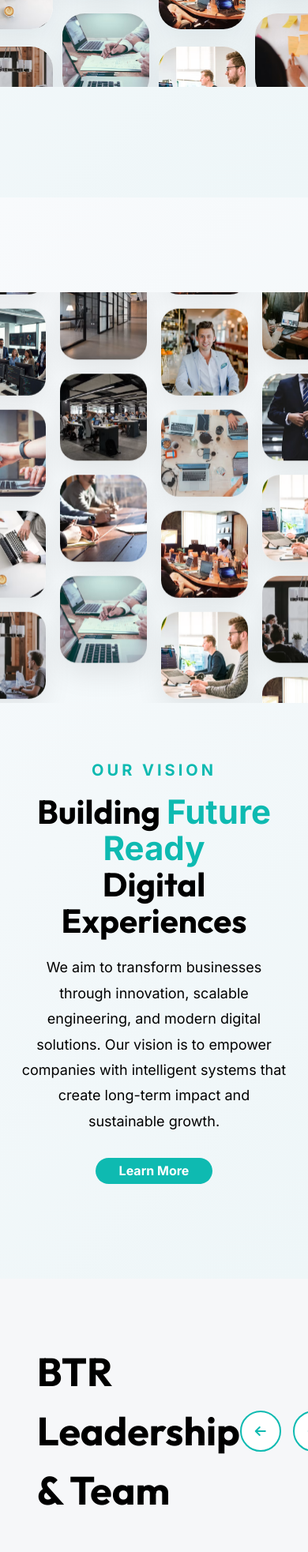
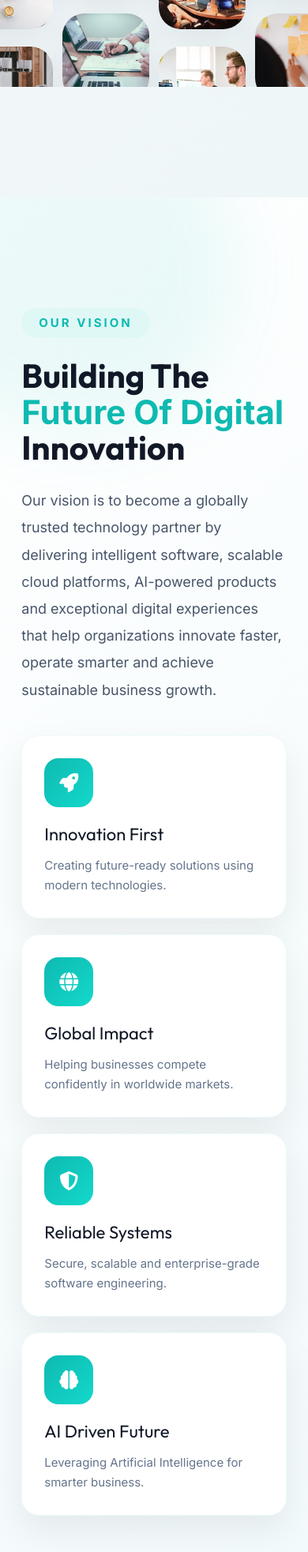
Before and after one commit to MuhammadNouman769/btr_solutions, a Django app: page /about-us/ in a window 390 px wide. Shown: the part 3766-5731 px from the top of the page at 79% size. Run offline with Django 5.2, Linux system fonts and the light colour scheme; data comes from the database, SQL or seed files in the repository; some libraries are stand-ins or nearby versions.

Commit message:
Refactor vision section styling and layout for improved design
- Redesigned the 'Our Vision' section with a grid layout and enhanced styling.
- Introduced new background effects and responsive design adjustments.
- Updated text styles and added new elements for better visual hierarchy.
- Removed outdated classes and optimized the structure for clarity.

```diff
--- a/templates/about/about.html
+++ b/templates/about/about.html
@@ -261,88 +261,346 @@ html{
     from { transform: translateY(-50%); }
     to { transform: translateY(0); }
 }
+/*==================================================
+                OUR VISION
+==================================================*/
 
-/* ===================== OUR VISION ===================== */
-.vision-section {
-    display: flex;
-    justify-content: space-between;
-    align-items: center;
-    padding: 120px 6%;
-    gap: 70px;
-    background: linear-gradient(135deg, #f8fafc, #eef6f8);
-    overflow: hidden;
-}
-.vision-left {
-    display: flex;
-    gap: 18px;
-    height: 520px;
-    overflow: hidden;
-}
-.vision-column {
-    display: flex;
-    flex-direction: column;
-    gap: 18px;
-}
-.vision-card {
-    width: 145px;
-    height: 145px;
-    border-radius: 22px;
-    overflow: hidden;
-    background: #fff;
-    box-shadow: 0 15px 35px rgba(0,0,0,0.08);
-    flex-shrink: 0;
-    transition: 0.3s;
-}
-.vision-card img {
-    width: 100%;
-    height: 100%;
-    object-fit: cover;
-}
-.vision-card:hover { transform: scale(1.08); }
-
-.move-up { animation: moveUp 16s linear infinite; }
-.move-down { animation: moveDown 16s linear infinite; }
-
-@keyframes moveUp {
-    from { transform: translateY(0); }
-    to { transform: translateY(-50%); }
-}
-@keyframes moveDown {
-    from { transform: translateY(-50%); }
-    to { transform: translateY(0); }
+.vision-section{
+    position:relative;
+    padding:140px 7%;
+    display:grid;
+    grid-template-columns:1.1fr .9fr;
+    gap:90px;
+    align-items:center;
+    overflow:hidden;
+    background:linear-gradient(135deg,#ffffff 0%,#f5fbfc 45%,#eef8fa 100%);
 }
 
-.vision-right { width: 520px; }
-.vision-tag {
-    color: #0ebab1;
-    font-weight: 800;
-    letter-spacing: 4px;
-    font-size: 20px;
-    margin-bottom: 15px;
-    display: inline-block;
+.vision-section::before{
+    content:"";
+    position:absolute;
+    width:420px;
+    height:420px;
+    border-radius:50%;
+    background:rgba(14,186,177,.08);
+    left:-120px;
+    top:-120px;
+    filter:blur(40px);
 }
-.vision-right h2 {
-    font-size: 56px;
-    line-height: 1.1;
-    font-weight: 800;
-    margin-bottom: 20px;
-    color:#000000;
+
+.vision-section::after{
+    content:"";
+    position:absolute;
+    width:380px;
+    height:380px;
+    border-radius:50%;
+    background:rgba(14,186,177,.08);
+    right:-120px;
+    bottom:-120px;
+    filter:blur(40px);
 }
-.vision-right h2 span { color: #0ebab1; }
-.vision-right p {
-    font-size: 18px;
-    line-height: 1.8;
-    color: #000000;
-    margin-bottom: 30px;
+
+/* LEFT */
+
+.vision-left{
+    position:relative;
+    z-index:2;
 }
-.vision-btn {
-    padding: 14px 30px;
-    background: #0ebab1;
-    color: #fff;
-    border-radius: 40px;
-    text-decoration: none;
-    display: inline-block;
-    font-weight: 700;
+
+.vision-tag{
+    display:inline-block;
+    padding:8px 22px;
+    border-radius:50px;
+    background:#dff8f6;
+    color:#0ebab1;
+    font-size:15px;
+    font-weight:700;
+    letter-spacing:3px;
+    margin-bottom:25px;
+}
+
+.vision-left h2{
+    font-size:62px;
+    line-height:1.08;
+    font-weight:800;
+    color:#111827;
+    margin-bottom:28px;
+}
+
+.vision-left h2 span{
+    color:#0ebab1;
+}
+
+.vision-left p{
+    font-size:18px;
+    line-height:1.9;
+    color:#475569;
+    margin-bottom:40px;
+}
+
+/* FEATURE GRID */
+
+.vision-grid{
+    display:grid;
+    grid-template-columns:repeat(2,1fr);
+    gap:20px;
+}
+
+.vision-box{
+    background:#fff;
+    padding:28px;
+    border-radius:22px;
+    box-shadow:0 18px 45px rgba(0,0,0,.07);
+    transition:.35s;
+    border:1px solid rgba(14,186,177,.08);
+}
+
+.vision-box:hover{
+    transform:translateY(-8px);
+}
+
+.vision-icon{
+    width:62px;
+    height:62px;
+    border-radius:18px;
+    background:linear-gradient(135deg,#0ebab1,#14d8cb);
+    display:flex;
+    align-items:center;
+    justify-content:center;
+    color:#fff;
+    font-size:24px;
+    margin-bottom:18px;
+}
+
+.vision-box h4{
+    font-size:22px;
+    margin-bottom:10px;
+    color:#111827;
+}
+
+.vision-box p{
+    font-size:15px;
+    line-height:1.7;
+    margin:0;
+    color:#64748b;
+}
+
+/* RIGHT */
+
+.vision-right{
+    position:relative;
+    display:flex;
+    justify-content:center;
+    z-index:2;
+}
+
+/* MAIN CARD */
+
+.vision-main-card{
+
+    width:100%;
+    max-width:470px;
+    padding:45px;
+    border-radius:35px;
+
+    background:rgba(255,255,255,.82);
+
+    backdrop-filter:blur(18px);
+
+    border:1px solid rgba(255,255,255,.5);
+
+    box-shadow:
+    0 40px 80px rgba(0,0,0,.08);
+
+}
+
+/* STATS */
+
+.vision-stats{
+    display:grid;
+    grid-template-columns:repeat(2,1fr);
+    gap:18px;
+}
+
+.vision-stat{
+
+    background:#fff;
+    border-radius:22px;
+    padding:26px;
+    text-align:center;
+    box-shadow:0 12px 35px rgba(0,0,0,.06);
+
+}
+
+.vision-stat h3{
+
+    font-size:42px;
+    color:#0ebab1;
+    margin-bottom:10px;
+
+}
+
+.vision-stat span{
+
+    color:#64748b;
+    font-weight:600;
+
+}
+
+.vision-divider{
+
+    height:1px;
+    background:#e8edf2;
+    margin:35px 0;
+
+}
+
+.vision-main-card h3{
+
+    font-size:28px;
+    margin-bottom:15px;
+    color:#111827;
+
+}
+
+.vision-main-card p{
+
+    color:#64748b;
+    line-height:1.9;
+    margin-bottom:35px;
+
+}
+
+.vision-btn{
+
+    display:inline-flex;
+    align-items:center;
+    gap:10px;
+
+    padding:16px 34px;
+
+    background:#0ebab1;
+
+    color:#fff;
+
+    border-radius:50px;
+
+    text-decoration:none;
+
+    font-weight:700;
+
+    transition:.3s;
+
+}
+
+.vision-btn:hover{
+
+    transform:translateY(-5px);
+
+}
+
+/* FLOATING */
+
+.float-card{
+
+    position:absolute;
+
+    background:#fff;
+
+    padding:18px 24px;
+
+    border-radius:20px;
+
+    box-shadow:0 20px 45px rgba(0,0,0,.08);
+
+    animation:floatCard 4s ease-in-out infinite;
+
+}
+
+.float-top{
+
+    right:-20px;
+
+    top:40px;
+
+}
+
+.float-bottom{
+
+    left:-30px;
+
+    bottom:70px;
+
+    animation-delay:2s;
+
+}
+
+.float-card strong{
+
+    display:block;
+
+    font-size:28px;
+
+    color:#0ebab1;
+
+}
+
+.float-card span{
+
+    color:#64748b;
+
+}
+
+@keyframes floatCard{
+
+    0%,100%{
+        transform:translateY(0);
+    }
+
+    50%{
+        transform:translateY(-12px);
+    }
+
+}
+
+/* RESPONSIVE */
+
+@media(max-width:1200px){
+
+.vision-section{
+
+grid-template-columns:1fr;
+
+}
+
+}
+
+@media(max-width:768px){
+
+.vision-left h2{
+
+font-size:42px;
+
+}
+
+.vision-grid{
+
+grid-template-columns:1fr;
+
+}
+
+.vision-stats{
+
+grid-template-columns:1fr;
+
+}
+
+.float-card{
+
+display:none;
+
+}
+
 }
 
 /* ===================== TEAM ===================== */
@@ -662,46 +920,174 @@ html{
         </div>
     </div>
 </section>
-
 <!-- OUR VISION -->
 <section id="our-vision" class="vision-section">
+
     <div class="vision-left">
-        <div class="vision-column move-up">
-            <div class="vision-card"><img src="{% static 'images/about/why-choose-us/1.jpeg' %}" alt=""></div>
-            <div class="vision-card"><img src="{% static 'images/about/why-choose-us/2.jpeg' %}" alt=""></div>
-            <div class="vision-card"><img src="{% static 'images/about/why-choose-us/3.jpeg' %}" alt=""></div>
-            <div class="vision-card"><img src="{% static 'images/about/why-choose-us/4.jpeg' %}" alt=""></div>
-            <div class="vision-card"><img src="{% static 'images/about/why-choose-us/5.jpeg' %}" alt=""></div>
+
+        <span class="vision-tag">
+            OUR VISION
+        </span>
+
+        <h2>
+            Building The
+            <span>Future Of Digital</span>
+            Innovation
+        </h2>
+
+        <p>
+
+            Our vision is to become a globally trusted technology partner by
+            delivering intelligent software, scalable cloud platforms, AI-powered
+            products and exceptional digital experiences that help organizations
+            innovate faster, operate smarter and achieve sustainable business
+            growth.
+
+        </p>
+
+        <div class="vision-grid">
+
+            <div class="vision-box">
+
+                <div class="vision-icon">
+                    <i class="fas fa-rocket"></i>
+                </div>
+
+                <h4>Innovation First</h4>
+
+                <p>
+                    Creating future-ready solutions using modern technologies.
+                </p>
+
+            </div>
+
+            <div class="vision-box">
+
+                <div class="vision-icon">
+                    <i class="fas fa-globe"></i>
+                </div>
+
+                <h4>Global Impact</h4>
+
+                <p>
+                    Helping businesses compete confidently in worldwide markets.
+                </p>
+
+            </div>
+
+            <div class="vision-box">
+
+                <div class="vision-icon">
+                    <i class="fas fa-shield-alt"></i>
+                </div>
+
+                <h4>Reliable Systems</h4>
+
+                <p>
+                    Secure, scalable and enterprise-grade software engineering.
+                </p>
+
+            </div>
+
+            <div class="vision-box">
+
+                <div class="vision-icon">
+                    <i class="fas fa-brain"></i>
+                </div>
+
+                <h4>AI Driven Future</h4>
+
+                <p>
+                    Leveraging Artificial Intelligence for smarter business.
+                </p>
+
+            </div>
+
         </div>
-        <div class="vision-column move-down">
-            <div class="vision-card"><img src="{% static 'images/about/why-choose-us/6.jpeg' %}" alt=""></div>
-            <div class="vision-card"><img src="{% static 'images/about/why-choose-us/7.jpeg' %}" alt=""></div>
-            <div class="vision-card"><img src="{% static 'images/about/why-choose-us/8.jpeg' %}" alt=""></div>
-            <div class="vision-card"><img src="{% static 'images/about/why-choose-us/9.jpeg' %}" alt=""></div>
-            <div class="vision-card"><img src="{% static 'images/about/why-choose-us/10.jpeg' %}" alt=""></div>
+
+    </div>
+
+
+    <div class="vision-right">
+
+        <div class="vision-main-card">
+
+            <div class="vision-stats">
+
+                <div class="vision-stat">
+
+                    <h3>250+</h3>
+
+                    <span>Projects Delivered</span>
+
+                </div>
+
+                <div class="vision-stat">
+
+                    <h3>50+</h3>
+
+                    <span>Happy Clients</span>
+
+                </div>
+
+                <div class="vision-stat">
+
+                    <h3>99%</h3>
+
+                    <span>Client Satisfaction</span>
+
+                </div>
+
+                <div class="vision-stat">
+
+                    <h3>24/7</h3>
+
+                    <span>Support</span>
+
+                </div>
+
+            </div>
+
+            <div class="vision-divider"></div>
+
+            <h3>Empowering Businesses Through Technology</h3>
+
+            <p>
+
+                We envision a future where every organization has access to
+                intelligent software solutions that simplify operations,
+                enhance customer experiences and unlock long-term growth.
+
+            </p>
+
+            <a href="#" class="vision-btn">
+
+                Learn More
+
+                <i class="fas fa-arrow-right"></i>
+
+            </a>
+
         </div>
-        <div class="vision-column move-up">
-            <div class="vision-card"><img src="{% static 'images/about/why-choose-us/11.jpeg' %}" alt=""></div>
-            <div class="vision-card"><img src="{% static 'images/about/why-choose-us/12.jpeg' %}" alt=""></div>
-            <div class="vision-card"><img src="{% static 'images/about/why-choose-us/13.jpeg' %}" alt=""></div>
-            <div class="vision-card"><img src="{% static 'images/about/why-choose-us/14.jpeg' %}" alt=""></div>
-            <div class="vision-card"><img src="{% static 'images/about/why-choose-us/15.jpeg' %}" alt=""></div>
+
+        <div class="float-card float-top">
+
+            <strong>10+</strong>
+
+            <span>Years Experience</span>
+
         </div>
-        <div class="vision-column move-down">
-            <div class="vision-card"><img src="{% static 'images/about/why-choose-us/16.jpeg' %}" alt=""></div>
-            <div class="vision-card"><img src="{% static 'images/about/why-choose-us/17.jpeg' %}" alt=""></div>
-            <div class="vision-card"><img src="{% static 'images/about/why-choose-us/18.jpeg' %}" alt=""></div>
-            <div class="vision-card"><img src="{% static 'images/about/why-choose-us/19.jpeg' %}" alt=""></div>
-            <div class="vision-card"><img src="{% static 'images/about/why-choose-us/5.jpeg' %}" alt=""></div>
-            <div class="vision-card"><img src="{% static 'images/about/why-choose-us/11.jpeg' %}" alt=""></div>
+
+        <div class="float-card float-bottom">
+
+            <strong>35+</strong>
+
+            <span>Expert Engineers</span>
+
         </div>
+
     </div>
-    <div class="vision-right">
-        <span class="vision-tag">OUR VISION</span>
-        <h2>Building <span>Future Ready</span><br>Digital Experiences</h2>
-        <p>We aim to transform businesses through innovation, scalable engineering, and modern digital solutions. Our vision is to empower companies with intelligent systems that create long-term impact and sustainable growth.</p>
-        <a class="vision-btn" href="#">Learn More</a>
-    </div>
+
 </section>
 
 <!-- TEAM -->
```
